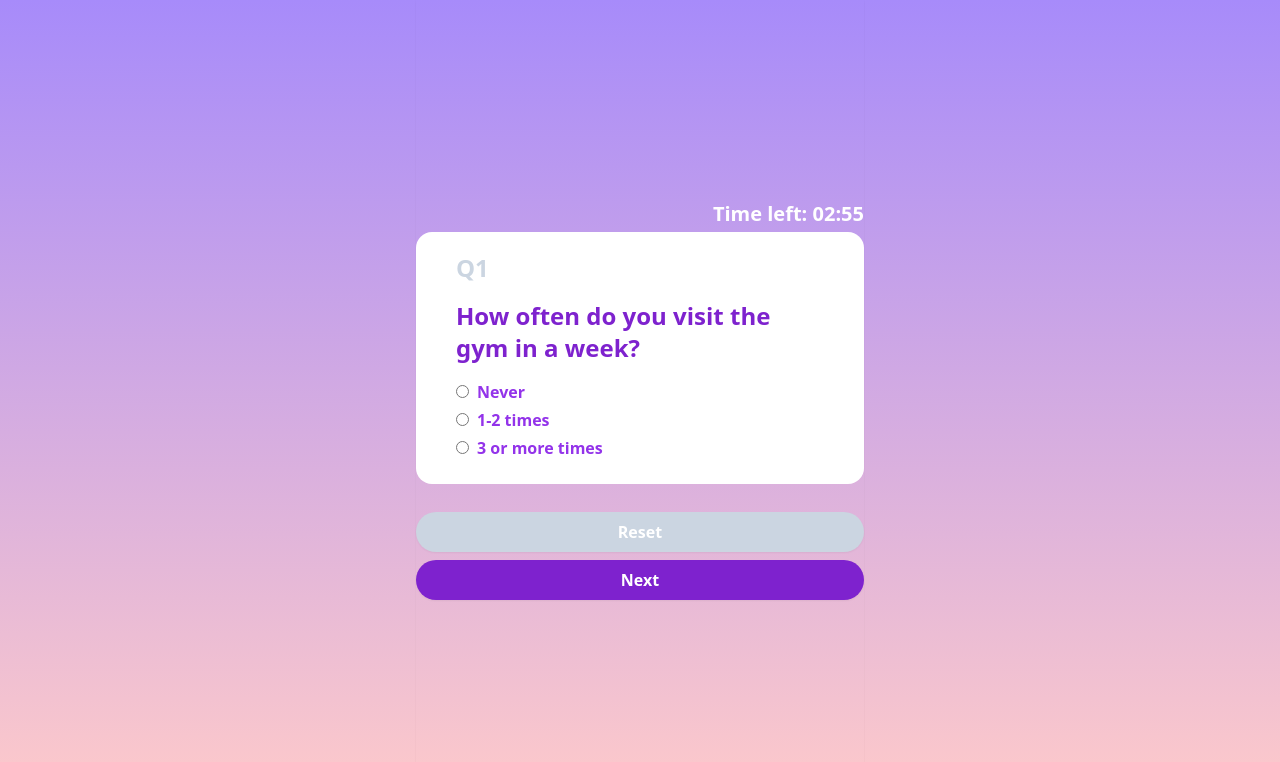
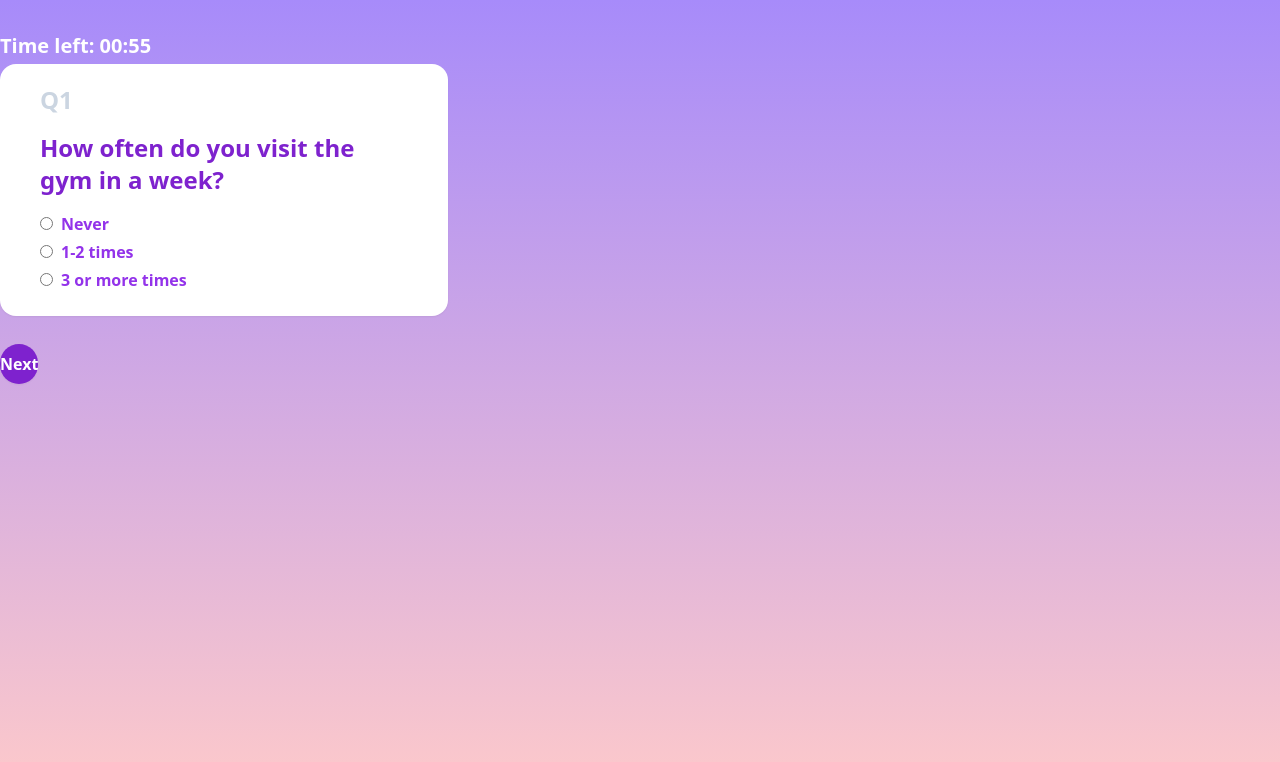
Before and after one commit to muinmundzir/survey-form, a React (Vite) app: page / in a window 1280 px wide. Shown: the top 762 px of the page. Built offline with nearby package versions, Linux system fonts and the light colour scheme.

Commit message:
feat: add review component

```diff
--- a/src/components/Form/Form.tsx
+++ b/src/components/Form/Form.tsx
@@ -1,5 +1,5 @@
 // Library
-import { useCallback, useEffect, useState } from "react";
+import { Fragment, useCallback, useEffect, useState } from "react";
 
 // Component
 import Button from "../Button/Button";
@@ -11,6 +11,7 @@ import { SurveyQuestion, surveyQuestions } from "../../data";
 // Helper
 import { removeFromLocalStorage, saveToLocalStorage } from "../../helper";
 import Timer from "../Timer/Timer";
+import Review from "./Review";
 
 function Form() {
   const [questions, setQuestions] = useState<SurveyQuestion[]>(surveyQuestions);
@@ -19,14 +20,15 @@ function Form() {
   );
   const [selectedOption, setSelectedOption] = useState<string | null>(null);
   const [page, setPage] = useState<number>(1);
-  const [timer, setTimer] = useState<number>(180);
+  const [timer, setTimer] = useState<number>(60);
+  const [isForm, setIsForm] = useState<boolean>(true);
 
-  function handleSubmit() {
+  const handleSubmit = () => {
     if (selectedOption === null) return alert("Please select an option");
 
     if (page === surveyQuestions.length) {
       alert("Form submitted!");
-      removeFromLocalStorage();
+      setIsForm(false);
       setPage(1);
     } else {
       saveToLocalStorage(selectedOption, activeQuestion);
@@ -34,39 +36,36 @@ function Form() {
       setActiveQuestion(questions[page]);
       setSelectedOption(null);
     }
-    console.log("submit");
-  }
+  };
 
-  function handleReset() {
-    setPage(1);
+  const handleReset = () => {
+    setIsForm(true);
+    setPage(1)
     setActiveQuestion(questions[0]);
-    setSelectedOption(null);
-    setTimer(180);
-    console.log("reset");
-  }
+    removeFromLocalStorage();
+  };
 
-  function handleOptionChange(e: React.ChangeEvent<HTMLInputElement>) {
+  const handleOptionChange = (e: React.ChangeEvent<HTMLInputElement>) => {
     setSelectedOption(e.target.value);
-    console.log("change");
-  }
+  };
 
   const handleTimer = useCallback(() => {
     alert("Time is up!");
-    setPage(questions.length);
-    setActiveQuestion(questions[questions.length - 1]);
-    setSelectedOption(null);
-    setTimer(5)
-    console.log("timer");
-  }, [timer]);
+    setIsForm(false);
+  }, []);
 
   return (
-    <section className="h-screen w-auto sm:max-w-md grid mx-auto content-center p-8 md:p-0 shadow-sm">
-      <Timer timer={timer} handleTimer={handleTimer} />
-      <form className="rounded-2xl mb-5 bg-white py-5 px-10">
-        <h1 className="mb-4 font-semibold text-2xl text-slate-300">Q{page}</h1>
+    <section className="w-auto sm:max-w-md py-8">
+      {isForm ? <Timer timer={timer} handleTimer={handleTimer} /> : null}
+      <form className="rounded-2xl mb-5 bg-white py-5 px-10 shadow-sm">
+        {isForm ? (
+          <Fragment>
+            <h1 className="mb-4 font-semibold text-2xl text-slate-300">
+              Q{page}
+            </h1>
             <p className="mb-4 font-semibold text-2xl text-purple-700">
               {activeQuestion.question}
-        </p>
+            </p>{" "}
             {activeQuestion.options.map(({ option, id }, index) => (
               <RadioInput
                 selectedOption={selectedOption}
@@ -77,12 +76,18 @@ function Form() {
                 key={index}
               />
             ))}
+          </Fragment>
+        ) : (
+          <Review />
+        )}
       </form>
-      <Button disabled={page === 1} text="Reset" onClick={handleReset} />
+      {!isForm ? <Button text="Reset" onClick={handleReset} /> : null}
+      {isForm ? (
         <Button
           text={page === surveyQuestions.length ? "Submit" : "Next"}
           onClick={handleSubmit}
         />
+      ) : null}
     </section>
   );
 }
--- /dev/null
+++ b/src/components/Form/Review.tsx
@@ -0,0 +1,31 @@
+// Library
+import { Fragment, useEffect, useState } from "react";
+
+function Review() {
+  const [data, setData] = useState<any>(null);
+
+  useEffect(() => {
+    const data = JSON.parse(localStorage.getItem("surveyData") || "[]");
+    if (data) {
+      setData(data);
+    }
+  }, []);
+
+  return (
+    <Fragment>
+      {" "}
+      <h1 className="mb-4 font-semibold text-2xl text-center text-purple-700">
+        Thanks you for finishing the surveys!
+      </h1>
+      <p className="text-slate-700 mb-2">Survey Results:</p>
+      {data ? data.map((item: any) => (
+        <div className="mb-3" key={item.id}>
+          <p className="font-semibold text-sm text-purple-700 mb-1">{item.question}</p>
+          <p className="text-sm text-purple-600">- {item.answer}</p>
+        </div>
+      )) : <p>No Data</p>}
+    </Fragment>
+  );
+}
+
+export default Review;
```
Lines whose indentation alone changed are shown as unchanged.
